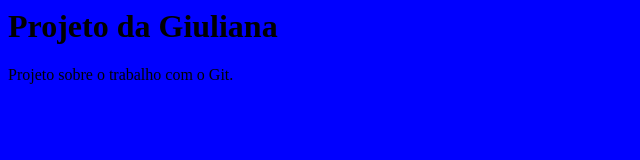
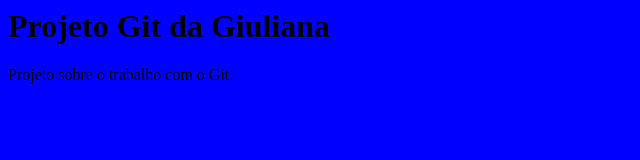
Before and after one commit to giuliana-bezerra/curso-git, a plain HTML site: page index.html in a window 1280 px wide. Shown: the whole page, without its empty margins (0-640 px from the left). Drawn offline with Linux system fonts and the light colour scheme.

Commit message:
Commitando alteração com -am.

```diff
--- a/index.html
+++ b/index.html
@@ -3,7 +3,7 @@
 		<link rel="stylesheet" href="estilo.css">
 	</head>
 	<body>
-		<h1>Projeto da Giuliana</h1>
+		<h1>Projeto Git da Giuliana</h1>
 
 		<p>
 			Projeto sobre o trabalho com o Git.
```
